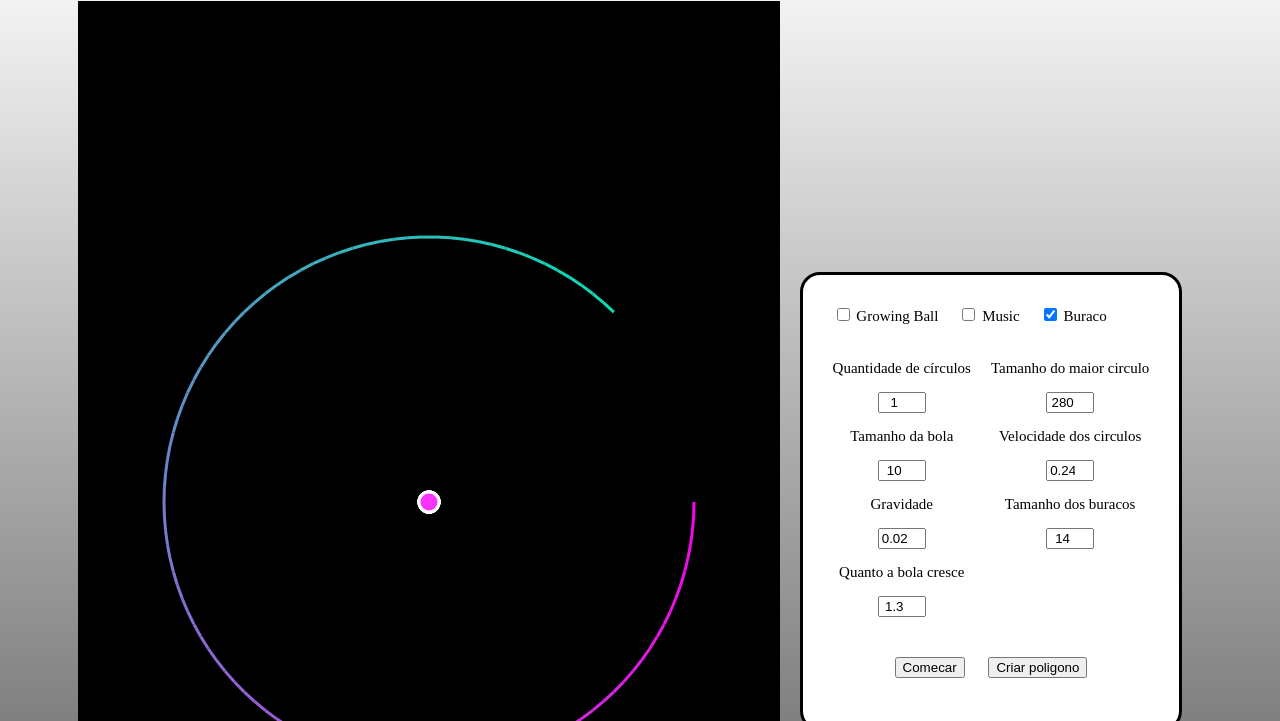
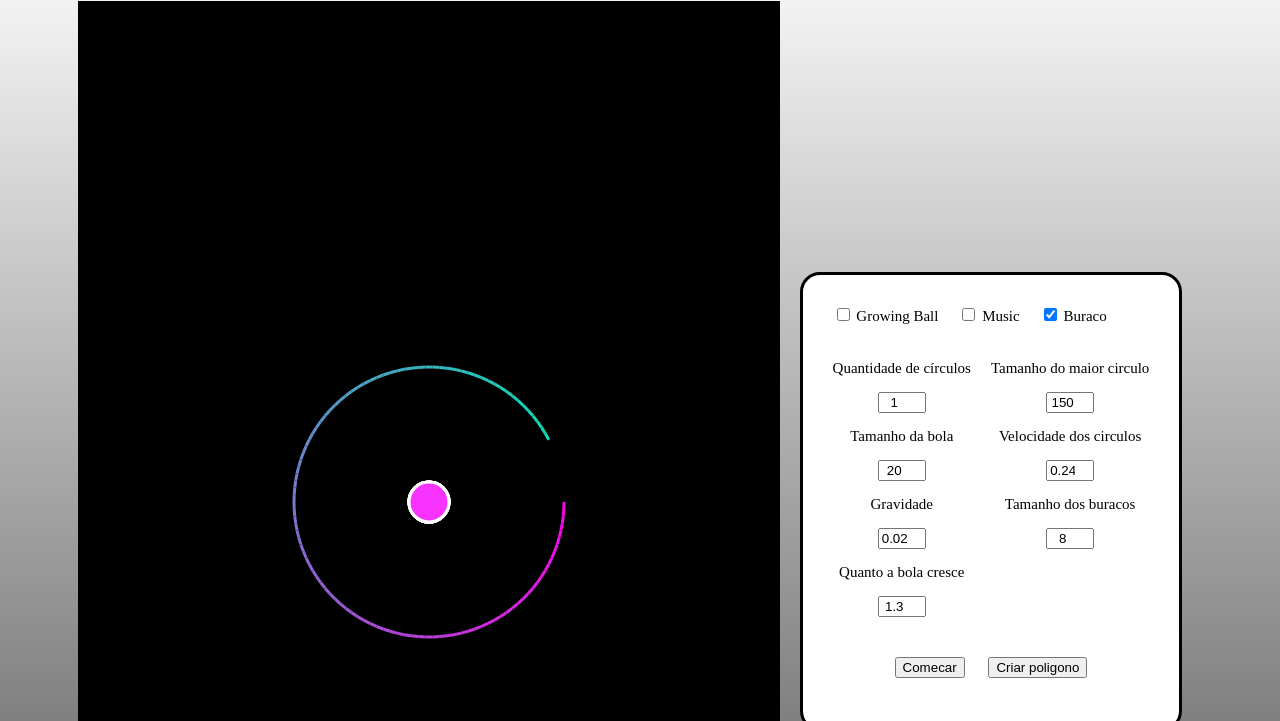
Before and after one commit to TadiotoG/TypeScript, a website: page index.html in a window 1280 px wide. Shown: the part 79-800 px from the top of the page. Drawn offline with Linux system fonts and the light colour scheme.

Commit message:
Just to be a little bit better

```diff
--- a/index.html
+++ b/index.html
@@ -104,7 +104,7 @@
                     </div>
                     <div>
                         <p>Tamanho da bola</p>
-                        <input oninput=get_all_configs() type="number" id="type_ball_size" value="10" class="type_box">
+                        <input oninput=get_all_configs() type="number" id="type_ball_size" value="20" class="type_box">
                     </div>
                     <div>
                         <p>Gravidade</p>
@@ -118,7 +118,7 @@
                 <div class="type_container">
                     <div>
                         <p>Tamanho do maior circulo</p>
-                        <input oninput=get_all_configs() type="number" id="type_circle_size" value="280" class="type_box">
+                        <input oninput=get_all_configs() type="number" id="type_circle_size" value="150" class="type_box">
                     </div>
                     <div>
                         <p>Velocidade dos circulos</p>
@@ -126,7 +126,7 @@
                     </div>
                     <div>
                         <p>Tamanho dos buracos</p>
-                        <input oninput=get_all_configs() type="number" id="type_size_of_wholes" value="14" class="type_box">
+                        <input oninput=get_all_configs() type="number" id="type_size_of_wholes" value="8" class="type_box">
                     </div>
                 </div>
             </div>
--- a/script.js
+++ b/script.js
@@ -594,8 +594,8 @@ var GROWING;
 var animation_on = false;
 var background_color = "black";
 var sound_on = false;
-var x_vet = 2;
-var y_vet = -2.5;
+var x_vet = 1;
+var y_vet = -1.5;
 var growing_value = 1.3;
 var ball_size = 10;
 var gravity = 0.02;
--- a/script.ts
+++ b/script.ts
@@ -714,8 +714,8 @@ var GROWING;
 var animation_on = false;
 var background_color = "black";
 var sound_on = false;
-var x_vet = 2;
-var y_vet = -2.5;
+var x_vet = 1;
+var y_vet = -1.5;
 var growing_value = 1.3;
 var ball_size = 10;
 var gravity = 0.02;
```
